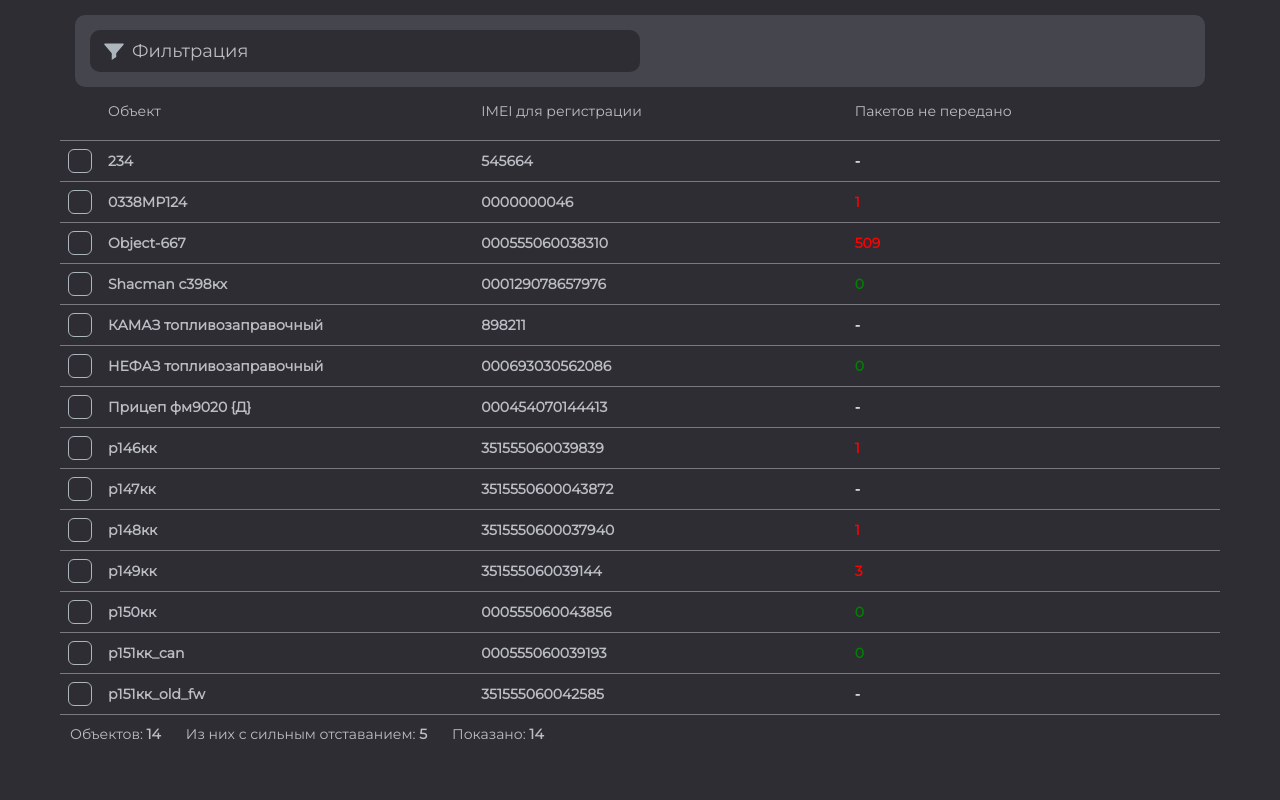
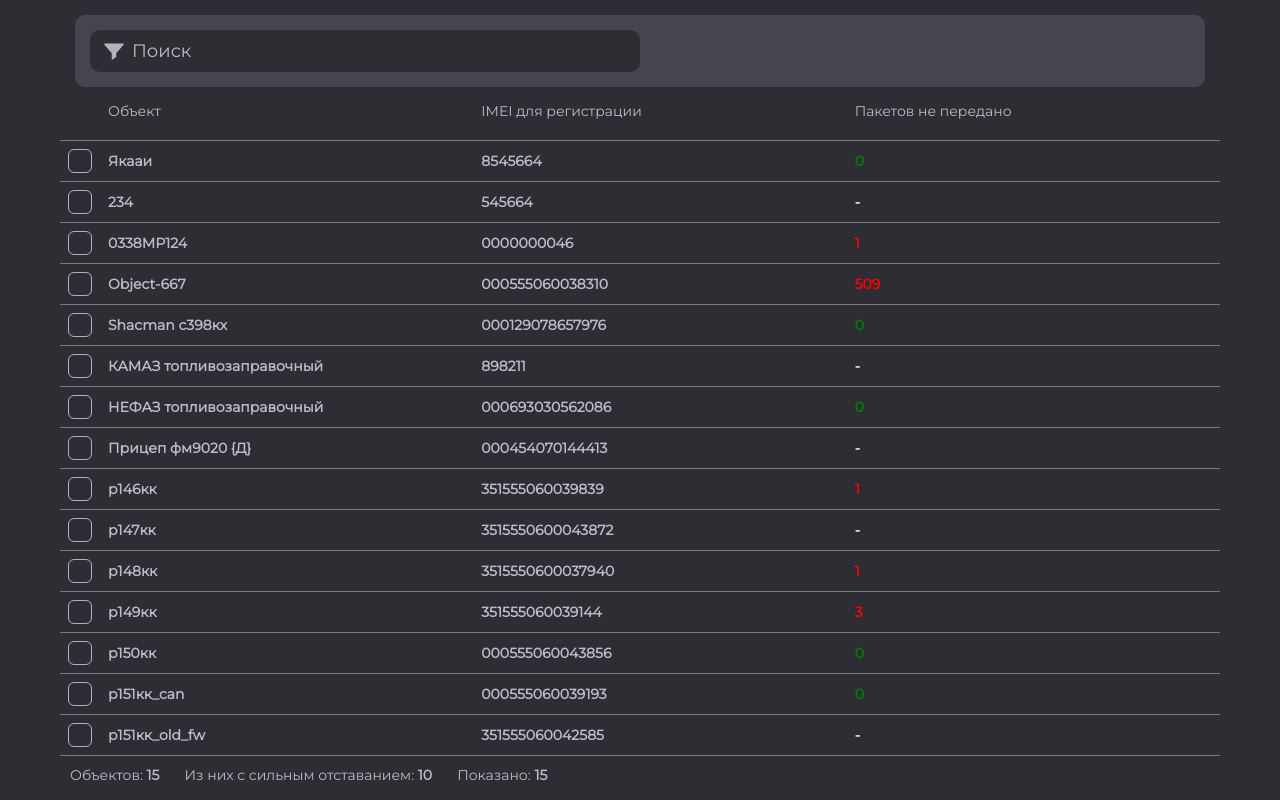
Before and after one commit to ArseniyKhal/fort-telecom, a React (Create React App) app: page / in a window 1280 px wide. Built offline with nearby package versions, Linux system fonts and the light colour scheme.

Commit message:
сортировка

```diff
--- a/src/App.styles.js
+++ b/src/App.styles.js
@@ -95,7 +95,8 @@ export const SearchBG = styled.div`
   border-radius: 10px;
   position: relative;
 `
-export const FilterSvg = styled.svg`
+
+export const SearchSvg = styled.svg`
   height: 24px;
   width: 24px;
   fill: #adb5bd;
@@ -103,6 +104,7 @@ export const FilterSvg = styled.svg`
   top: 50%;
   transform: translate(50%, -50%);
 `
+
 export const SearchText = styled.input`
   font-family: 'Montserrat', sans-serif;
   border-radius: 10px;
@@ -143,20 +145,25 @@ export const HeaderTable = styled.div`
   margin-bottom: 20px;
   gap: 8px;
 `
-export const BodyTable = styled.ul`
-  //   flex: 1 1 auto;
-`
+export const BodyTable = styled.ul``
 
 export const ResultsTitleColumns = styled.div`
   overflow: hidden;
-  //   display: flex;
-  //   justify-content: center;
-  //   border-bottom: 2px solid #fff;
+  cursor: pointer;
 `
 export const ResultsTitleCol1 = styled(ResultsTitleColumns)``
-export const ResultsTitleCol2 = styled(ResultsTitleColumns)``
+export const ResultsTitleCol2 = styled(ResultsTitleColumns)`
+  display: flex;
+  gap: 5px;
+`
 export const ResultsTitleCol3 = styled(ResultsTitleColumns)``
 export const ResultsTitleCol4 = styled(ResultsTitleColumns)``
+
+export const ColTitle = styled.p``
+export const ColSort = styled.p`
+  font-size: 22px;
+  line-height: 0.7;
+`
 
 export const FooterTable = styled.div`
   padding: 10px;
--- a/src/App.tsx
+++ b/src/App.tsx
@@ -1,34 +1,65 @@
+import { ChangeEvent, useEffect, useState } from 'react'
 import { ResultItem } from './components/ResultItem/ResultItem'
 import { fileData } from './data'
-import { ChangeEvent, useState } from 'react'
 import * as S from './App.styles'
 
+const title1Col = 'Объект'
+const title2Col = 'IMEI для регистрации'
+const title3Col = 'Пакетов не передано'
 export interface DataType {
   id: number
   name: string
   IMEI: string
-  value: number | undefined | string
+  packs: number | string
 }
 
-function App() {
+export const App = () => {
   const [searchText, setSearchText] = useState('')
-  let List = fileData
+  const [sort, setSort] = useState('')
+  const [list, setList] = useState<DataType[] | null>(null)
+
+  useEffect(() => {
+    setList(fileData)
+  }, [])
 
   // фильтрация
-  if (searchText) {
-    List = fileData.filter(
-      (el) =>
-        el.name.toLowerCase().includes(searchText.toLowerCase()) ||
-        el.IMEI.toLowerCase().includes(searchText.toLowerCase()),
+  useEffect(() => {
+    setList(
+      fileData.filter(
+        (el: DataType) =>
+          el.name.toLowerCase().includes(searchText.toLowerCase()) ||
+          el.IMEI.toLowerCase().includes(searchText.toLowerCase()),
+      ),
     )
-  }
+  }, [searchText])
+
+  // сортировка
+  useEffect(() => {
+    if (sort && list) {
+      if (sort === `up ${title1Col}`) {
+        setList(list.sort((a, b) => (a.name < b.name ? 1 : -1)))
+      } else if (sort === `down ${title1Col}`) {
+        setList(list?.sort((a, b) => (a.name > b.name ? 1 : -1)))
+      } else if (sort === `up ${title2Col}`) {
+        setList(list?.sort((a, b) => (a.IMEI < b.IMEI ? 1 : -1)))
+      } else if (sort === `down ${title2Col}`) {
+        setList(list?.sort((a, b) => (a.IMEI > b.IMEI ? 1 : -1)))
+      } else if (sort === `down ${title3Col}`) {
+        setList(list?.sort((a, b) => (a.packs < b.packs ? 1 : -1)))
+      } else if (sort === `down ${title3Col}`) {
+        setList(list?.sort((a, b) => (a.packs > b.packs ? 1 : -1)))
+      }
+    } else {
+      setList(fileData)
+    }
+  }, [sort])
 
   // подсчет пакетов с отставанием
-  const slowPackets = List.filter(
-    (el: DataType) => el.value !== 0 && el.value !== undefined,
+  const slowPackets = list?.filter(
+    (el: DataType) => el.packs !== 0 && el.packs !== undefined,
   )
 
-  const ListMap = List.map((el: DataType) => {
+  const ListMap = list?.map((el: DataType) => {
     return <ResultItem key={el.id} dataItem={el}></ResultItem>
   })
 
@@ -40,12 +71,12 @@ function App() {
           <S.MyComponent>
             <S.SearchSection>
               <S.SearchBG>
-                <S.FilterSvg viewBox="0 0 32 32">
+                <S.SearchSvg viewBox="0 0 32 32">
                   <path d="  M3.241,7.646L13,19v9l6-4v-5l9.759-11.354C29.315,6.996,28.848,6,27.986,6H4.014C3.152,6,2.685,6.996,3.241,7.646z" />
-                </S.FilterSvg>
+                </S.SearchSvg>
                 <S.SearchText
                   type="text"
-                  placeholder="Фильтрация"
+                  placeholder="Поиск"
                   value={searchText}
                   onChange={(e: ChangeEvent<HTMLInputElement>) => {
                     setSearchText(e.target.value)
@@ -55,20 +86,32 @@ function App() {
             </S.SearchSection>
             <S.HeaderTable>
               <S.ResultsTitleCol1></S.ResultsTitleCol1>
-              <S.ResultsTitleCol2>Объект</S.ResultsTitleCol2>
-              <S.ResultsTitleCol3>IMEI для регистрации</S.ResultsTitleCol3>
-              <S.ResultsTitleCol4>Пакетов не передано</S.ResultsTitleCol4>
+              <ResultsTitleCol
+                title={title1Col}
+                sort={sort}
+                setSort={setSort}
+              />
+              <ResultsTitleCol
+                title={title2Col}
+                sort={sort}
+                setSort={setSort}
+              />
+              <ResultsTitleCol
+                title={title3Col}
+                sort={sort}
+                setSort={setSort}
+              />
             </S.HeaderTable>
             <S.BodyTable>{ListMap}</S.BodyTable>
             <S.FooterTable>
               <S.FooterText>
-                Объектов: <span>{List.length}</span>
+                Объектов: <span>{list?.length}</span>
               </S.FooterText>
               <S.FooterText>
-                Из них с сильным отставанием: <span>{slowPackets.length}</span>
+                Из них с сильным отставанием: <span>{slowPackets?.length}</span>
               </S.FooterText>
               <S.FooterText>
-                Показано: <span>{List.length}</span>
+                Показано: <span>{list?.length}</span>
               </S.FooterText>
             </S.FooterTable>
           </S.MyComponent>
@@ -78,4 +121,49 @@ function App() {
   )
 }
 
-export default App
+// клик по фильтру
+interface BoxProps {
+  title: string
+  sort: string
+  setSort: React.Dispatch<React.SetStateAction<string>>
+}
+
+const ResultsTitleCol = ({ title, sort, setSort }: BoxProps) => {
+  const handleClick = () => {
+    if (sort !== `up ${title}` && sort !== `down ${title}`) {
+      setSort(`up ${title}`)
+    } else {
+      if (!sort) {
+        setSort(`up ${title}`)
+      } else if (sort === `up ${title}`) {
+        setSort(`down ${title}`)
+      } else {
+        setSort('')
+      }
+    }
+  }
+
+  let visibleArrow = false
+  if (sort === `up ${title}` || sort === `down ${title}`) {
+    visibleArrow = true
+  }
+  return (
+    <S.ResultsTitleCol2
+      onClick={() => {
+        handleClick()
+      }}
+    >
+      <S.ColTitle>{title}</S.ColTitle>
+      {visibleArrow && (
+        <S.ColSort
+          style={{
+            transform:
+              sort === `up ${title}` ? 'rotate(0deg)' : 'rotate(180deg)',
+          }}
+        >
+          ↑
+        </S.ColSort>
+      )}
+    </S.ResultsTitleCol2>
+  )
+}
--- a/src/components/ResultItem/ResultItem.tsx
+++ b/src/components/ResultItem/ResultItem.tsx
@@ -6,17 +6,17 @@ export const ResultItem = ({ dataItem }: { dataItem: DataType }) => {
   const [checked, setChecked] = useState(false)
 
   let colorTextValue: string
-  if (dataItem.value === undefined) {
+  if (dataItem.packs === '-') {
     colorTextValue = 'white'
-  } else if (dataItem.value) {
+  } else if (dataItem.packs) {
     colorTextValue = 'red'
   } else {
     colorTextValue = 'green'
   }
+
   return (
     <S.ResultsItem
-      onClick={(e: MouseEvent<HTMLButtonElement>) => {
-        e.stopPropagation()
+      onClick={() => {
         setChecked(!checked)
       }}
     >
@@ -29,6 +29,7 @@ export const ResultItem = ({ dataItem }: { dataItem: DataType }) => {
             e.stopPropagation()
             setChecked(!checked)
           }}
+          onClick={(e: MouseEvent<HTMLButtonElement>) => e.stopPropagation()}
         ></S.InputСheckbox>
         <S.InputLabel htmlFor={dataItem.id}></S.InputLabel>
       </S.ResultsItemCol1>
@@ -39,7 +40,7 @@ export const ResultItem = ({ dataItem }: { dataItem: DataType }) => {
           color: `${colorTextValue}`,
         }}
       >
-        {dataItem.value === undefined ? '-' : dataItem.value}
+        {dataItem.packs}
       </S.ResultsItemCol4>
     </S.ResultsItem>
   )
--- a/src/data.js
+++ b/src/data.js
@@ -1,86 +1,92 @@
 export const fileData = [
+  {
+    id: 21,
+    name: 'Якааи',
+    IMEI: '8545664',
+    packs: 0,
+  },
   {
     id: 1,
     name: '234',
     IMEI: '545664',
-    value: undefined,
+    packs: '-',
   },
   {
     id: 2,
     name: '0338МР124',
     IMEI: '0000000046',
-    value: 1,
+    packs: 1,
   },
   {
     id: 3,
     name: 'Object-667',
     IMEI: '000555060038310',
-    value: 509,
+    packs: 509,
   },
   {
     id: 4,
     name: 'Shacman с398кх',
     IMEI: '000129078657976',
-    value: 0,
+    packs: 0,
   },
   {
     id: 5,
     name: 'КАМАЗ топливозаправочный',
     IMEI: '898211',
-    value: undefined,
+    packs: '-',
   },
   {
     id: 6,
     name: 'НЕФАЗ топливозаправочный',
     IMEI: '000693030562086',
-    value: 0,
+    packs: 0,
   },
   {
     id: 7,
     name: 'Прицеп фм9020 {Д}',
     IMEI: '000454070144413',
-    value: undefined,
+    packs: '-',
   },
   {
     id: 8,
     name: 'р146кк',
     IMEI: '351555060039839',
-    value: 1,
+    packs: 1,
   },
   {
     id: 9,
     name: 'р147кк',
     IMEI: '3515550600043872',
-    value: undefined,
+    packs: '-',
   },
   {
     id: 10,
     name: 'р148кк',
     IMEI: '3515550600037940',
-    value: 1,
+    packs: 1,
   },
   {
     id: 11,
     name: 'р149кк',
     IMEI: '351555060039144',
-    value: 3,
+    packs: 3,
   },
   {
     id: 12,
     name: 'р150кк',
     IMEI: '000555060043856',
-    value: 0,
+    packs: 0,
   },
   {
     id: 13,
     name: 'р151кк_can',
     IMEI: '000555060039193',
-    value: 0,
+    packs: 0,
   },
   {
     id: 14,
     name: 'р151кк_old_fw',
     IMEI: '351555060042585',
-    value: undefined,
+    packs: '-',
   },
 ]
--- a/src/index.js
+++ b/src/index.js
@@ -1,7 +1,7 @@
 import React from 'react'
 import ReactDOM from 'react-dom/client'
 import './index.css'
-import App from './App'
+import { App } from './App'
 
 const root = ReactDOM.createRoot(document.getElementById('root'))
 root.render(
```
